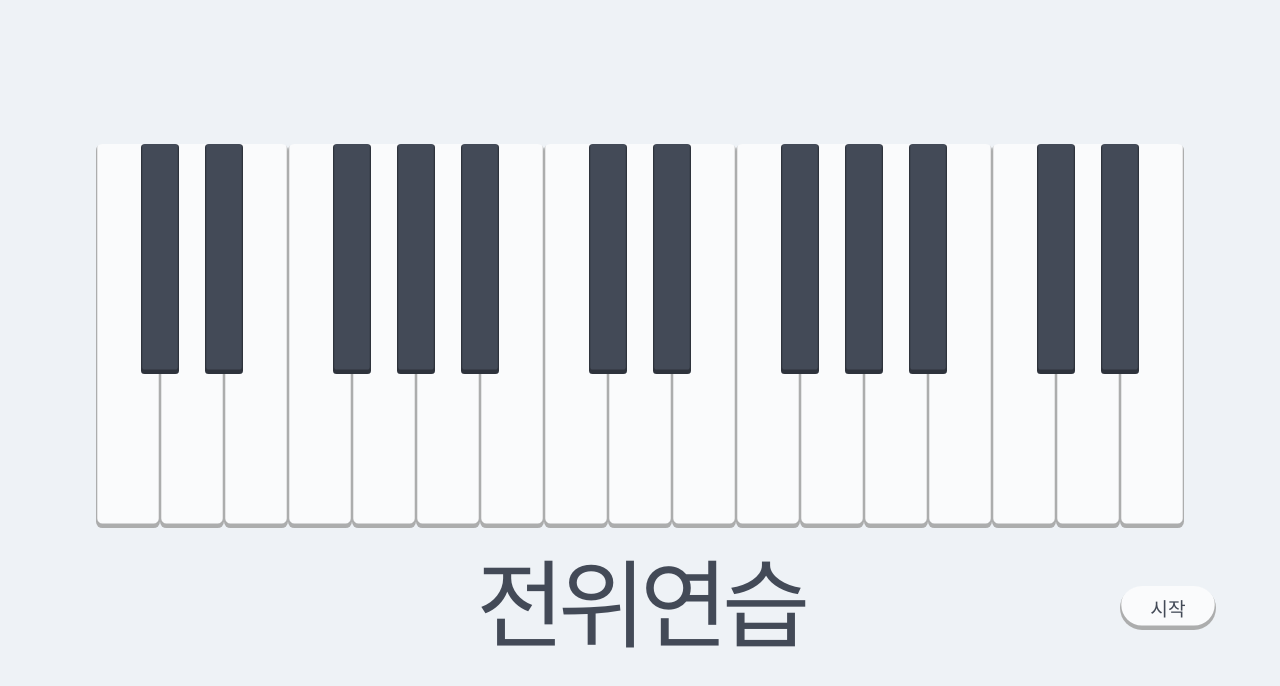
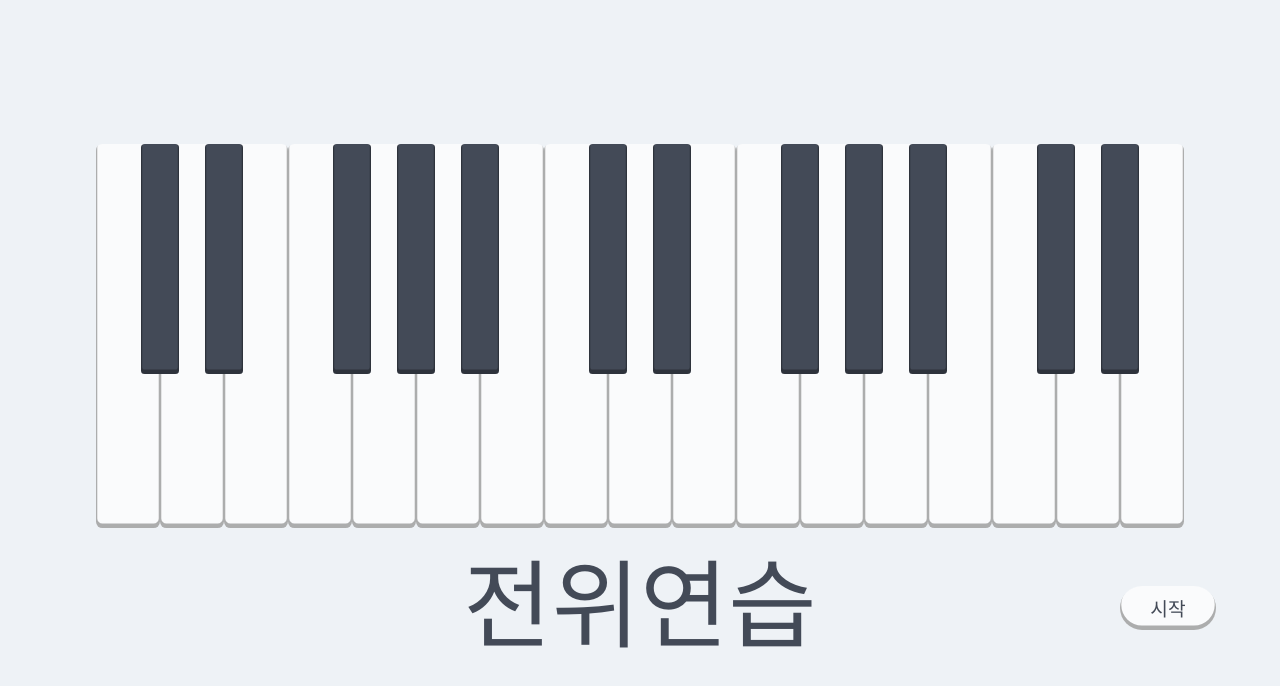
Before and after one commit to tornadosquirrel/TrainInversion, a plain HTML site: page index.html in a window 1280 px wide. Drawn offline with nearby package versions, Linux system fonts and the light colour scheme.

Commit message:
Remove letter-spacing from chord-display style

```diff
--- a/scss/style.css
+++ b/scss/style.css
@@ -84,7 +84,6 @@ body {
 
 #chord-display {
   font-size: calc(var(--white-width) * 1.5);
-  letter-spacing: calc(var(--white-width) * -0.1);
 }
 
 #start-btn {
```
